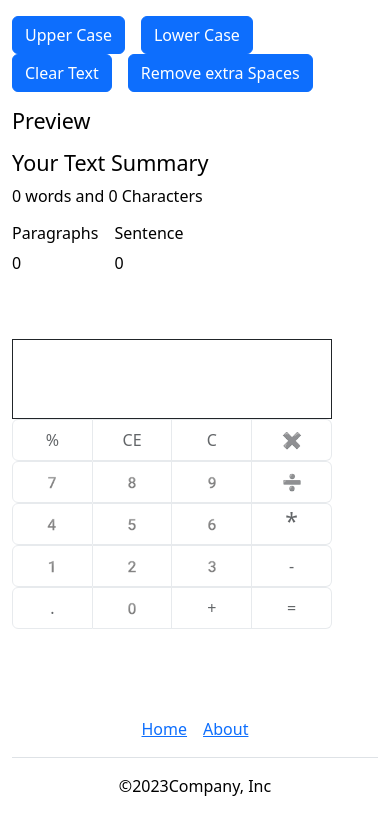
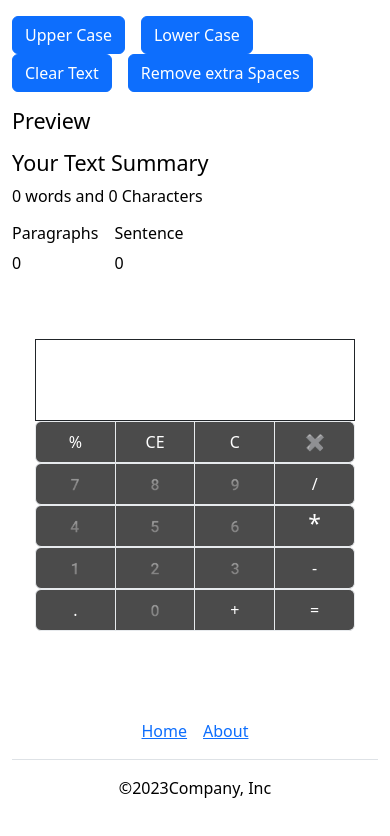
Before and after one commit to learnman18/create-react-app, a React (Create React App) app: page / in a window 390 px wide. Shown: the part 1563-2399 px from the top of the page. Built offline with nearby package versions, Linux system fonts and the light colour scheme; no server answers.

Commit message:
[24-1]-calc still in progress

```diff
--- a/src/App.css
+++ b/src/App.css
@@ -43,3 +43,12 @@
   color: white;
   background-color: black;
 }
+
+/* calculator ccontainer alignment*/
+@media(max-width:768px){
+  .container.calculator{
+    display: flex;
+    align-items: center;
+    justify-content: center;
+  }
+}
--- a/src/App.js
+++ b/src/App.js
@@ -129,10 +129,10 @@ useEffect(()=>{
             </div>
             <AlertBar alertMsg={alertMsg}></AlertBar>
             <PracticeOne showAlert={showAlert}></PracticeOne>
-            <div className="container">
+            <div className="container calculator">
               <div className="row">
                 <div className="col-md-6">
-                  <Calulator borderClr={borderChng}></Calulator>
+                  <Calulator borderClr={borderChng} bgClr={myStyle}></Calulator>
                 </div>
               </div>
             </div>
--- a/src/components/webPage/calculator/Calculator.js
+++ b/src/components/webPage/calculator/Calculator.js
@@ -1,11 +1,24 @@
 import React, { useEffect, useState } from "react";
 import "./calculator.css"
 
-export default function Calulator({borderClr}){
+//this eslint will disable the warnign messages we get.
+/* eslint-disable */
+
+export default function Calulator({borderClr , bgClr}){
 
     const [inputVal , setInputVal] = useState([]);
-    // const [output , setOutput] = useState();
+    const [output , setOutput] = useState([]);
     const list = document.querySelectorAll(".calcList");
+
+    useEffect(()=>{
+        /*querySelectorAll(".mainCls ul li") returns list of node not a single element or single node ,
+        so we have loop through all to apply the css. in current example we have around 15 to 20 node list
+        */
+        let allList = document.querySelectorAll(".mainCls ul li");
+        allList.forEach((currentColor) => {
+            bgClr.color === "black" ? currentColor.classList.add("bgDefault") : currentColor.classList.remove("bgDefault")
+        })
+    },[bgClr])
 
     //read calcNotes.txt
 
@@ -17,6 +30,10 @@ export default function Calulator({borderClr}){
             //useState function variable stores the previous state by default
             setInputVal((prevState)=>{
                 return [...prevState , event.target.innerText]
+            })
+
+            setOutput((prevVal)=>{
+                return [...prevVal , event.target.innerText]
             })
         }
 
@@ -47,45 +64,115 @@ export default function Calulator({borderClr}){
 
     const Multiplication = (event) => {
         /* Previous code  */
+
         setInputVal((prevState)=>{
             return [...prevState , event.target.innerText];
         })
-        console.log("original array" , inputVal);
+        setOutput([]);
+        let equalSign = inputVal.lastIndexOf("=")
+        if(equalSign !== -1){
+            inputVal.pop()
+        }
+    }
 
-        let remSpecialChar = inputVal.join('').replace(/[^0-9]/g, ''); //regex is if any char is entered apart from digits will be replaced with no space ''(2nd param of replace)
-        console.log("after replacing" , remSpecialChar);
-        let toNumArray = remSpecialChar.split('').map(Number);
-        console.log("split it and typecasted to number", toNumArray);
-        let calculate = toNumArray.reduce(function (accum, digit) {
-            return (accum * 10) + digit
-        }, 0);
+    const Addition = (event) => {
+        Multiplication(event);
+    }
 
-        console.log("Total output" , calculate)
+    const Divide = (event)=> {
+        Multiplication(event);
     }
+
+    const Subtract = (event)=> {
+        Multiplication(event);
+    }
+
 
     const Conclude = (event) => {
         setInputVal((prevState)=>{
             console.log("conclude" , prevState);
             return [...prevState , event.target.innerText];
         })
+
+        /*when we want to check the index of array values by looping thorugh it and return the first element that passes a test*/
+        let regExOperator = /^[\/+\-=.*]+$/;
+        let indexOfMultiply = inputVal.findIndex(val => regExOperator.test(val));
+
+        // Check if regExOperator exists in the array
+        if (indexOfMultiply !== -1) {
+            // Split the array into two parts
+            const partBeforeMultiply = inputVal.slice(0, indexOfMultiply); // Elements before "*"
+            const partAfterMultiply = inputVal.slice(indexOfMultiply + 1); // Elements after "*"
+
+
+            console.log("original array" , inputVal);
+
+            let remSpecialChar = partBeforeMultiply.join('').replace(/[^0-9]/g, ''); //regex is if any char is entered apart from digits will be replaced with no space ''(2nd param of replace) or we can say filtering out special chars.
+            console.log("after replacing" , remSpecialChar);
+            let toNumArray = remSpecialChar.split('').map(Number);
+            console.log("split it and typecasted to number", toNumArray);
+            let calculate = toNumArray.reduce(function (accum, digit) {
+                return (accum * 10) + digit
+            }, 0);
+
+
+            let convertToNum = partAfterMultiply.join('').replace(/[^0-9]/g, '')
+            let toNumOP = convertToNum.split('').map(Number)
+            let caculateOP = toNumOP.reduce(function (accum, digit) {
+                return (accum * 10) + digit
+            }, 0);
+            console.log("calculate" , calculate)
+            console.log("current value output" , caculateOP);
+
+            if(inputVal.includes("*")){
+                let multiplicationResult = calculate * caculateOP;
+                console.log("Multiplication" , multiplicationResult)
+                setOutput(multiplicationResult)
+            }else if(inputVal.includes("+")){
+                let additionResult = calculate + caculateOP;
+                console.log("Addition" , additionResult)
+                setOutput(additionResult)
+            }else if(inputVal.includes("/")){
+                let additionResult = calculate / caculateOP;
+                console.log("divison" , additionResult)
+                setOutput(additionResult)
+            }else if(inputVal.includes("-")){
+                let additionResult = calculate - caculateOP;
+                console.log("subtraction" , additionResult)
+                setOutput(additionResult)
+            }
+
+
+            // Now you have two separate arrays
+            console.log("Part before *:", partBeforeMultiply);
+            console.log("Part after *:", partAfterMultiply);
+        } else {
+            // If "*" is not found, handle accordingly
+            console.log("No * operator found in the array");
+        }
+
+
+
     }
+
 
 
     return(
         <>
             <div className="mainCls py-5" style={{width:"20rem"}}>
-                <div>
+                <div className={`border border-${borderClr}`}>
                     {/* <input className={`preview border border-${borderClr}`} type="text"
                      value={inputVal && inputVal.join('')} readOnly/> */}
-                     <p className={`preview border border-${borderClr}`}
-                     value={inputVal && inputVal.join('')}>{inputVal && inputVal.join('').replace(/\*+/g, "*").replace(/=+/g, "=")}</p>
+                     <p style={{marginBottom: 0}}
+                     value={inputVal && inputVal.join('')}>{inputVal && inputVal.join('').replace(/\*+/g, "*").replace(/=+/g, "=").replace(/\++/g, "+")}</p>
+                     <p className="preview" value={output && output}>{output && output}</p>
                 </div>
                 <div>
                     <div>
                         <ul className="list-group list-group-horizontal">
                             <li id="" className="list-group-item">%</li>
-                            <li onClick={()=>{setInputVal([])}} className="list-group-item">CE</li>
-                            <li onClick={()=>{setInputVal([])}} className="list-group-item">C</li>
+                            <li onClick={()=>{setInputVal([]);setOutput([])}} className="list-group-item">CE</li>
+                            <li onClick={()=>{setInputVal([]);setOutput([])}} className="list-group-item">C</li>
                             <li onClick={Backspace} className="list-group-item">✖️</li>
                         </ul>
                     </div>
@@ -94,7 +181,7 @@ export default function Calulator({borderClr}){
                             <li className="calcList list-group-item">7️</li>
                             <li className="calcList list-group-item">8️</li>
                             <li className="calcList list-group-item">9️</li>
-                            <li id="divide" className="list-group-item">➗</li>
+                            <li onClick={Divide} className="list-group-item">/</li>
                         </ul>
                     </div>
                     <div>
@@ -110,14 +197,14 @@ export default function Calulator({borderClr}){
                             <li className="calcList list-group-item">1️</li>
                             <li className="calcList list-group-item">2️</li>
                             <li className="calcList list-group-item">3️</li>
-                            <li id="subtract" className="list-group-item">-</li>
+                            <li onClick={Subtract} className="list-group-item">-</li>
                         </ul>
                     </div>
                     <div>
                         <ul className="list-group list-group-horizontal">
                             <li className="calcList list-group-item">.</li>
                             <li className="calcList list-group-item">0️</li>
-                            <li id="addition" className="calcList list-group-item">+</li>
+                            <li onClick={Addition} className="list-group-item">+</li>
                             <li onClick={Conclude} className="list-group-item">=</li>
                         </ul>
                     </div>
--- a/src/components/webPage/calculator/calculator.css
+++ b/src/components/webPage/calculator/calculator.css
@@ -5,6 +5,12 @@
     cursor: pointer;
     opacity: 0.7;
 }
+
+.bgDefault {
+    color: white;
+    background: black;
+}
+
 .mainCls ul li:hover{
     opacity: 1;
 }
@@ -15,10 +21,11 @@
 }
 .mainCls .preview {
     margin-bottom: 0;
-    background: white;
+    /* background: white; */
     height: 80px;
     width: 100%;
-    color: black;
+    /* color: black; */
+    font-size: 30px;
 }
 
 .mainCls #multiply {
```
Lines whose indentation alone changed are shown as unchanged.
